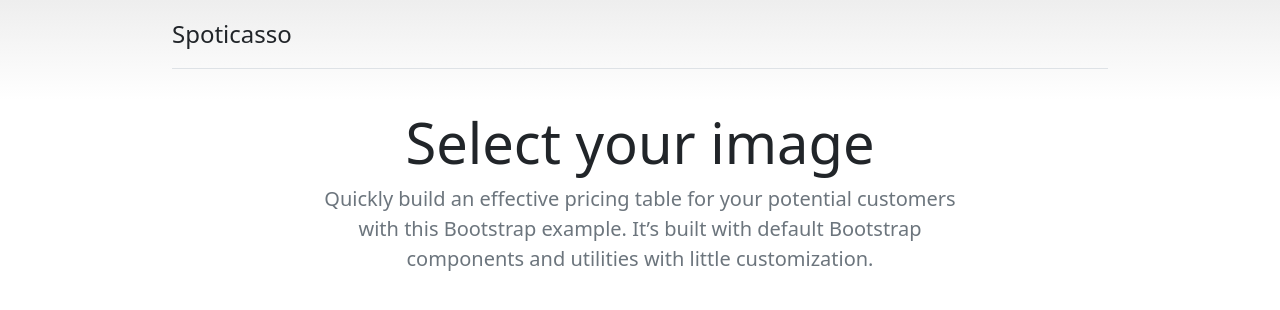
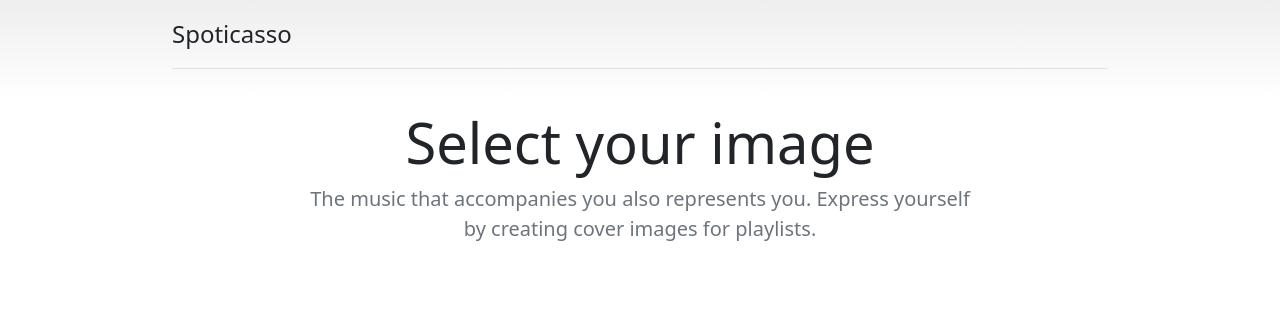
Before and after one commit to kiku99/spoticasso, a Django app: template spoticasso/spoticassoapp/templates/spoticassoapp/select.html in a window 1280 px wide. Shown: the top 310 px of the page. Run offline with Django 4.2, Linux system fonts and the light colour scheme; the template is opened without the code that fills it, so the values that code supplies are empty; some libraries are stand-ins or nearby versions.

Commit message:
add screenshot

```diff
--- a/spoticasso/spoticassoapp/templates/spoticassoapp/index.html
+++ b/spoticasso/spoticassoapp/templates/spoticassoapp/index.html
@@ -32,7 +32,7 @@
       <main role="main" class="inner cover">
         <h1 class="cover-heading">Create your playlist cover image</h1>
         <br>
-        <p class="lead">Cover is a one-page template for building simple and beautiful home pages. Download, edit the text, and add your own fullscreen background photo to make it your own.</p>
+        <p class="lead">The music that accompanies you also represents you. Express yourself by creating cover images for playlists.</p>
         <p class="lead">
           <a href='{{ authurl }}' class="btn btn-lg btn-secondary">Select Playlist</a>
         </p>
--- a/spoticasso/spoticassoapp/templates/spoticassoapp/select.html
+++ b/spoticasso/spoticassoapp/templates/spoticassoapp/select.html
@@ -25,7 +25,7 @@
     <meta name="description" content="">
     <meta name="author" content="Mark Otto, Jacob Thornton, and Bootstrap contributors">
     <meta name="generator" content="Hugo 0.104.2">
-    <title>Pricing example · Bootstrap v5.2</title>
+    <title>Spoticasso</title>
 
     <link rel="canonical" href="https://getbootstrap.com/docs/5.2/examples/pricing/">
 
@@ -121,7 +121,7 @@
 
     <div class="pricing-header p-3 pb-md-4 mx-auto text-center">
       <h1 class="display-4 fw-normal">Select your image</h1>
-      <p class="fs-5 text-muted">Quickly build an effective pricing table for your potential customers with this Bootstrap example. It’s built with default Bootstrap components and utilities with little customization.</p>
+      <p class="fs-5 text-muted">The music that accompanies you also represents you. Express yourself by creating cover images for playlists.</p>
     </div>
   </header>
   <main>
```
Also changed, not shown: images/nananana_nanana_dreams_feeling_flame.jpeg (added), spoticasso/db.sqlite3, 5 other files.
